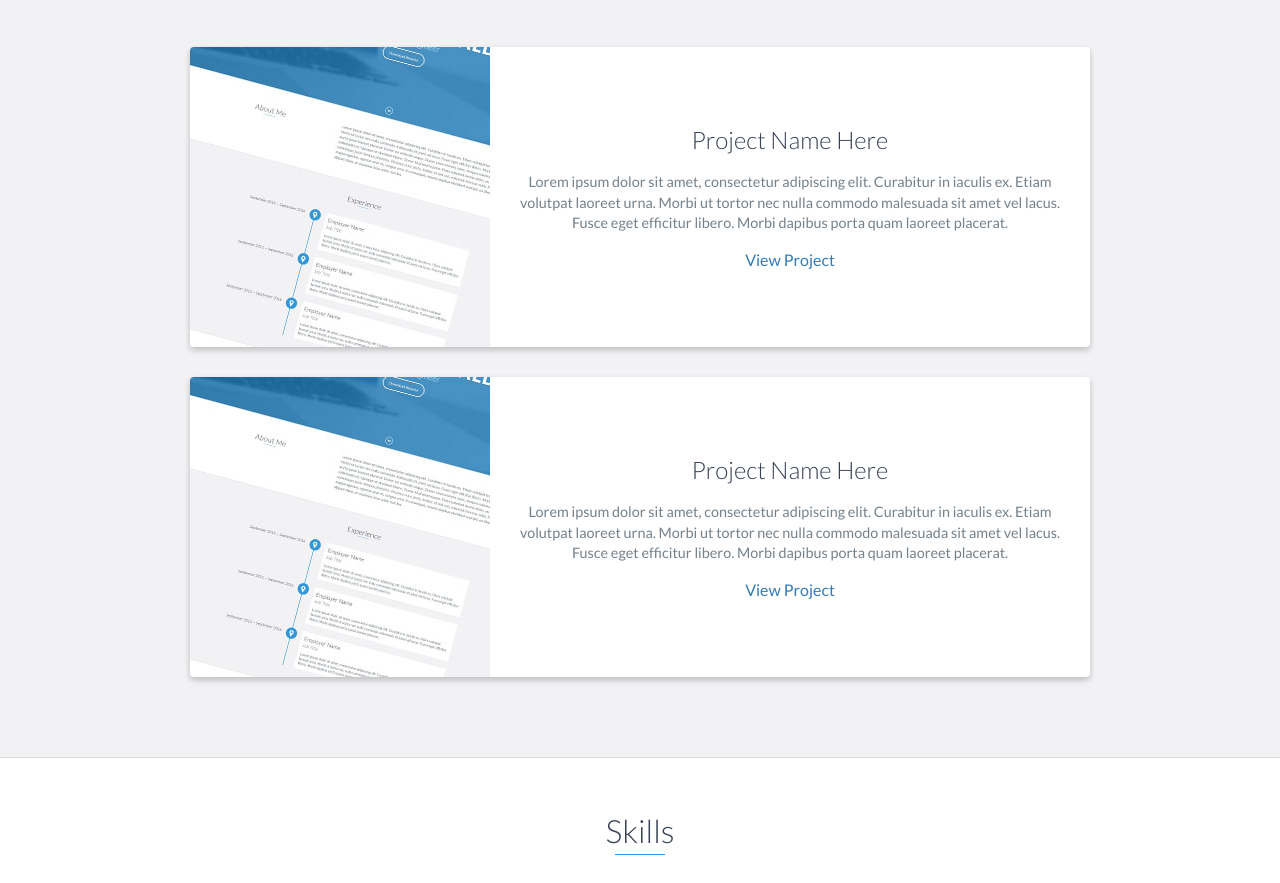
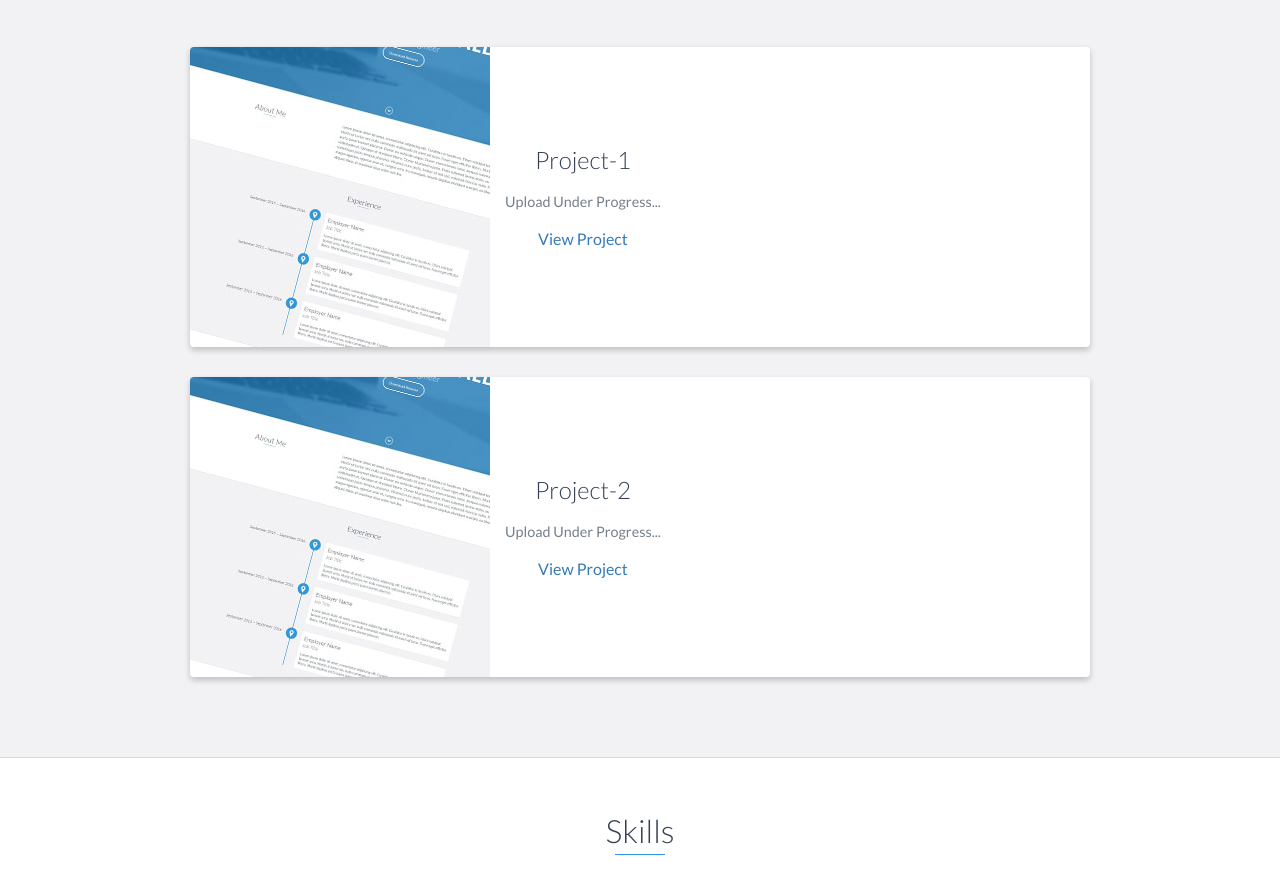
Before and after one commit to abiram94/akportfolio, a website: page index.html in a window 1280 px wide. Shown: the part 3103-3986 px from the top of the page. Drawn offline with nearby package versions, Linux system fonts and the light colour scheme.

Commit message:
Update index.html

```diff
--- a/index.html
+++ b/index.html
@@ -194,9 +194,9 @@
                     </div>
                     <!-- End .project-image -->
                     <div class="project-info">
-                        <h3>Project Name Here</h3>
+                       <h3>Project-1</h3>
                         <p>
-                            Lorem ipsum dolor sit amet, consectetur adipiscing elit. Curabitur in iaculis ex. Etiam volutpat laoreet urna. Morbi ut tortor nec nulla commodo malesuada sit amet vel lacus. Fusce eget efficitur libero. Morbi dapibus porta quam laoreet placerat.
+                           Upload Under Progress...
                         </p>
                         <a href="#">View Project</a>
                     </div>
@@ -210,9 +210,9 @@
                     </div>
                     <!-- End .project-image -->
                     <div class="project-info">
-                        <h3>Project Name Here</h3>
+                        <h3>Project-2</h3>
                         <p>
-                            Lorem ipsum dolor sit amet, consectetur adipiscing elit. Curabitur in iaculis ex. Etiam volutpat laoreet urna. Morbi ut tortor nec nulla commodo malesuada sit amet vel lacus. Fusce eget efficitur libero. Morbi dapibus porta quam laoreet placerat.
+                           Upload Under Progress...
                         </p>
                         <a href="#">View Project</a>
                     </div>
```
